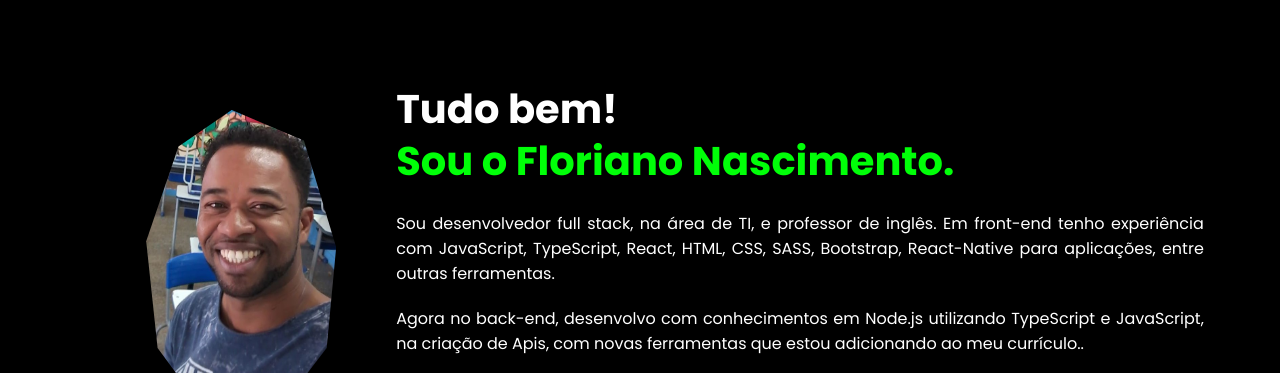
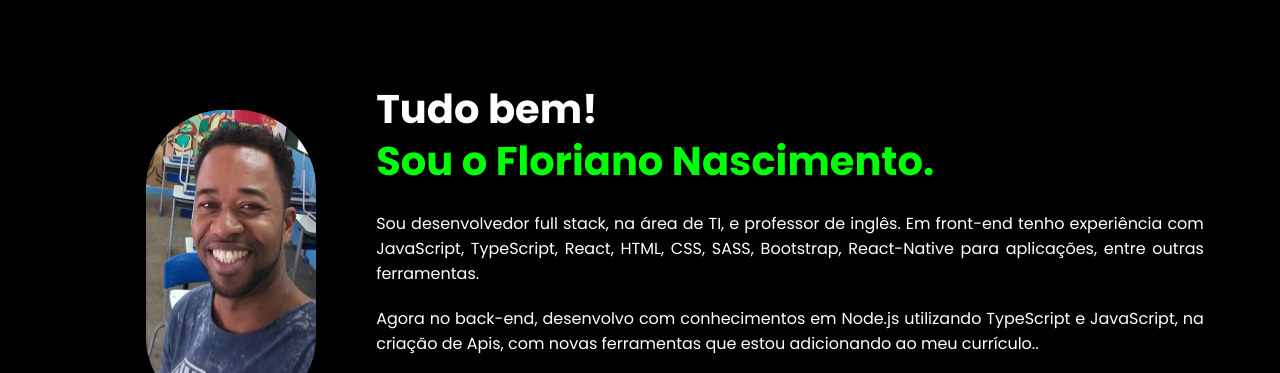
Before and after one commit to frankao506/Meu-Portf-lio, a plain HTML site: page index.html in a window 1280 px wide. Shown: the part 1350-1723 px from the top of the page. Drawn offline with nearby package versions, Linux system fonts and the light colour scheme.

Commit message:
Alterei o tmanaho da 2 imagem

```diff
--- a/index.html
+++ b/index.html
@@ -127,7 +127,7 @@
           <div class="img-sobre">
           </div>
 
-          <img class="NOVO" src="Eu quadro colorido2.jpeg" width="190px" alt="minha foto">
+          <img class="NOVO" src="Eu quadro colorido2.jpeg" width="170" alt="minha foto">
           <div class="txt-sobre">
             <h2>Tudo bem!<span>Sou o Floriano Nascimento.</span></h2>
             <p>Sou desenvolvedor full stack, na área de TI, e professor de inglês.
--- a/style.css
+++ b/style.css
@@ -355,7 +355,7 @@ section.sobre .flex {
 
 }
 
-img{
+ .nova-foto{
   clip-path: polygon(45% 0%, 83% 10%, 100% 45%, 95% 78%, 68% 100%, 32% 100%, 6% 78%, 0% 43%, 17% 12%);
 
 }
@@ -565,7 +565,7 @@ footer p {
 .NOVO {
   border-radius: 15px;
   height: 325px;
-  width: 300px;
+
 }
 
 .line-footer{
```
